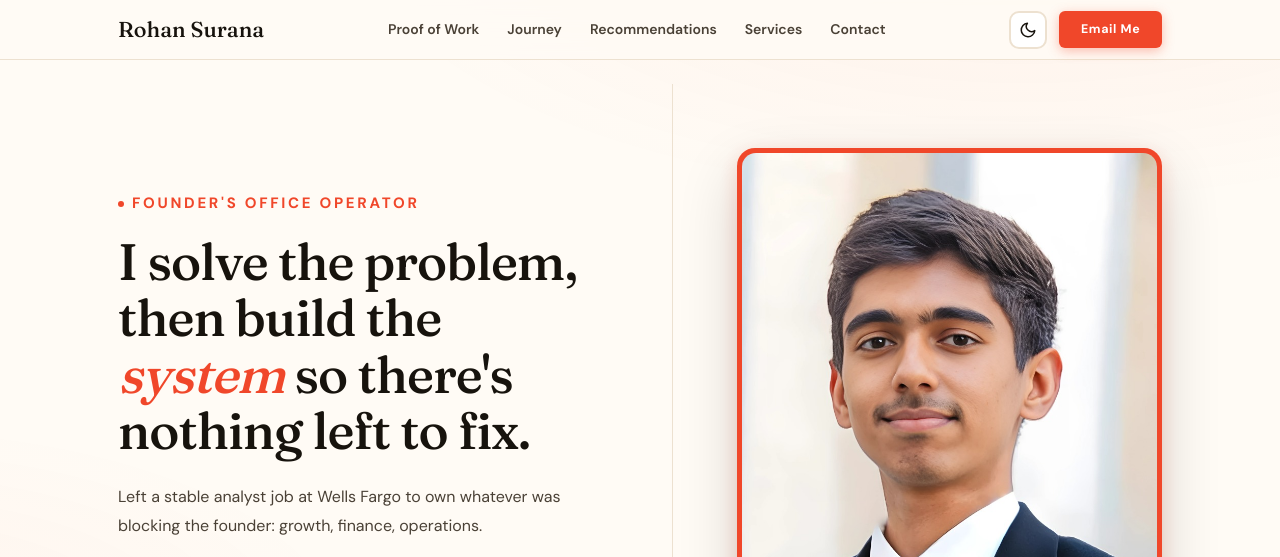
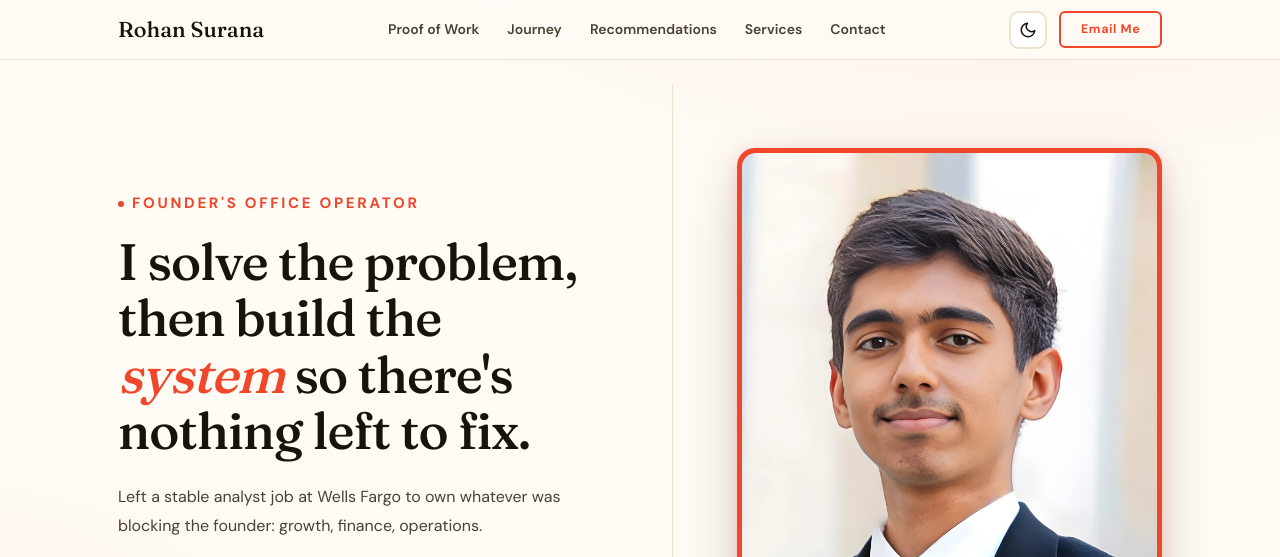
Before and after one commit to rohan-surana/rohan-surana.github.io, a plain HTML site: page index.html in a window 1280 px wide. Shown: the top 557 px of the page. Drawn offline with Linux system fonts and the light colour scheme.

Commit message:
Header Email Me: orange outline instead of filled
Same style as "Get 1 month", so it stays visible but no longer competes
with the filled buy and book buttons. Size unchanged; works in dark mode.

Co-Authored-By: Claude Opus 5.5 <noreply@anthropic.com>

```diff
--- a/style.css
+++ b/style.css
@@ -894,3 +894,11 @@ body:has(.buy-bar) { padding-bottom: calc(76px + env(safe-area-inset-bottom)); }
   .buy-bar.two-plans .lbl-short .lbl-sep { display: none; }
   .plan-mini .plan-price s { display: block; margin-left: 0; }
 }
+/* header Email Me (2026-11-15): orange outline, same style as "Get 1 month", so it stays visible
+   without competing with the filled buy and book buttons. Border is taken out of the padding so the size is unchanged. */
+.nav-cta, [data-theme="dark"] .nav-cta {
+  background: transparent; color: var(--accent); border: 2px solid var(--accent); box-shadow: none;
+  padding: calc(0.5rem - 2px) calc(1.35rem - 2px);
+}
+.nav-cta:hover, [data-theme="dark"] .nav-cta:hover { background: var(--accent-light); box-shadow: none; }
+@media (max-width: 860px) { .nav-cta, [data-theme="dark"] .nav-cta { padding: calc(0.5rem - 2px) calc(0.85rem - 2px); } }
```
